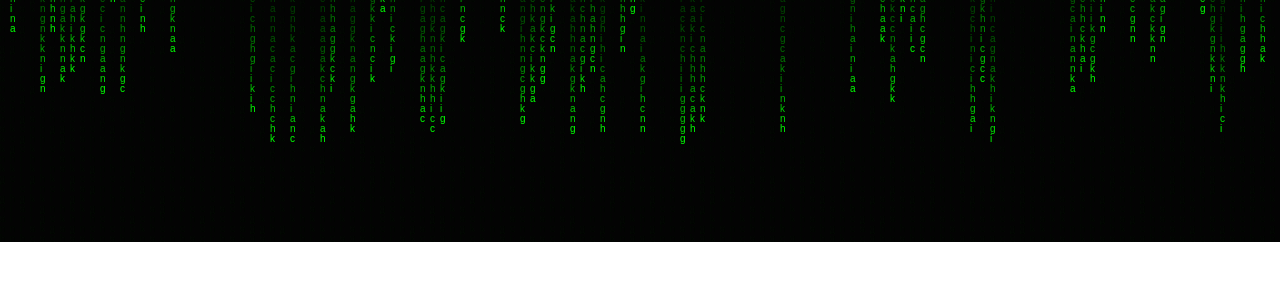
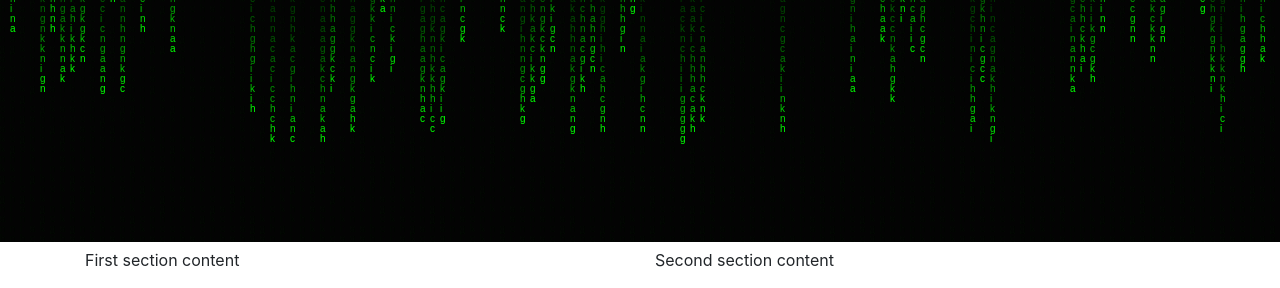
Before and after one commit to Hacking-Notes/hacking-notes.github.io, a plain HTML site: page index.html in a window 1280 px wide. Shown: the part 558-846 px from the top of the page. Before the commit the page ends 806 px from the top, so only its background shows below. Drawn offline with nearby package versions, Linux system fonts and the light colour scheme.

Commit message:
Update index.html

```diff
--- a/index.html
+++ b/index.html
@@ -15,7 +15,6 @@
     <link rel="icon" type="image/png" sizes="32x32" href="./favicon/favicon-32x32.png">
     <meta name="msapplication-TileColor" content="#da532c">
     <meta name="theme-color" content="#ffffff">
-
   </head>
   <body>
     <canvas></canvas>
@@ -26,12 +25,26 @@
             <img class="image img-fluid" src="./pic.jpg" alt="VOID">
           </div>
           <div class="col-md">
-          <h2 id="heading"  class="glitch" data-text="">Hacking Notes</h2>
+            <h2 id="heading" class="glitch" data-text="">Hacking Notes</h2>
             <p id="me" class="glitch" data-text="Alexis Savard">Alexis Savard</p>
-          <p id="red" class="glitch" > $> WGU BCSIA | Network+ | Security+ | Pentest+ | CySa+</p>
+            <p id="red" class="glitch"> $> WGU BCSIA | Network+ | Security+ | Pentest+ | CySa+</p>
             <a class="link1" href="https://www.linkedin.com/in/alexis-savard/" data-toggle="tooltip" data-placement="bottom" title="Linkedin" target="_blank"><i class="fab fa-linkedin"></i></a>
             <a class="link1" href="https://github.com/hacking-notes" data-toggle="tooltip" data-placement="bottom" title="Github" target="_blank"><i class="fab fa-github"></i></a>
           </div>
+        </div>
+      </div>
+    </div>
+
+    <!-- New section -->
+    <div class="container">
+      <div class="row">
+        <div class="col-md-6">
+          <!-- First section content here -->
+          <p>First section content</p>
+        </div>
+        <div class="col-md-6">
+          <!-- Second section content here -->
+          <p>Second section content</p>
         </div>
       </div>
     </div>
```
Lines whose indentation alone changed are shown as unchanged.
